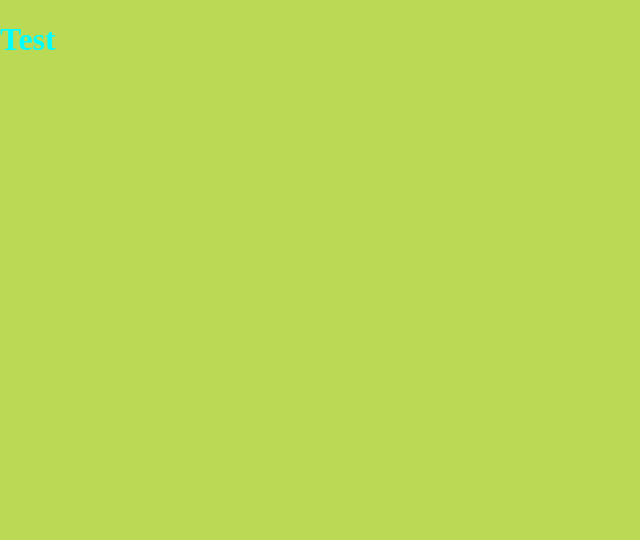
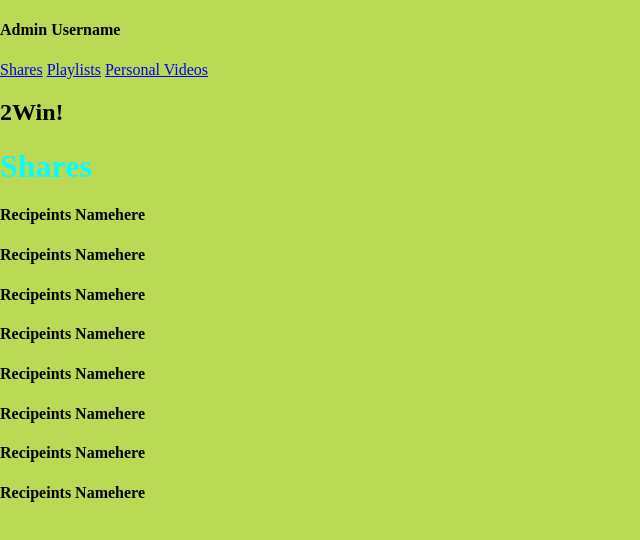
Before and after one commit to Mickyfen17/mf_SCC_Challenge2_v2.0, a website: page index.html in a window 1280 px wide. Shown: the whole page, without its empty margins (0-640 px from the left). Drawn offline with nearby package versions, Linux system fonts and the light colour scheme.

Commit message:
add html skeleton

```diff
--- a/index.html
+++ b/index.html
@@ -7,7 +7,39 @@
     <link rel="stylesheet" href="./public/css/main.css">
   </head>
   <body>
-    <h1>Test</h1>
-
+    <nav>
+      <h4>Admin Username</h4>
+      <a href="#">Shares</a>
+      <a href="#">Playlists</a>
+      <a href="#">Personal Videos</a>
+      <h2>2Win!</h2>
+    </nav>
+    <section>
+      <h1>Shares</h1>
+      <article class="playlist">
+        <h4>Recipeints Namehere</h4>
+      </article>
+      <article class="playlist">
+        <h4>Recipeints Namehere</h4>
+      </article>
+      <article class="playlist">
+        <h4>Recipeints Namehere</h4>
+      </article>
+      <article class="playlist">
+        <h4>Recipeints Namehere</h4>
+      </article>
+      <article class="playlist">
+        <h4>Recipeints Namehere</h4>
+      </article>
+      <article class="playlist">
+        <h4>Recipeints Namehere</h4>
+      </article>
+      <article class="playlist">
+        <h4>Recipeints Namehere</h4>
+      </article>
+      <article class="playlist">
+        <h4>Recipeints Namehere</h4>
+      </article>
+    </section>
   </body>
 </html>
```
